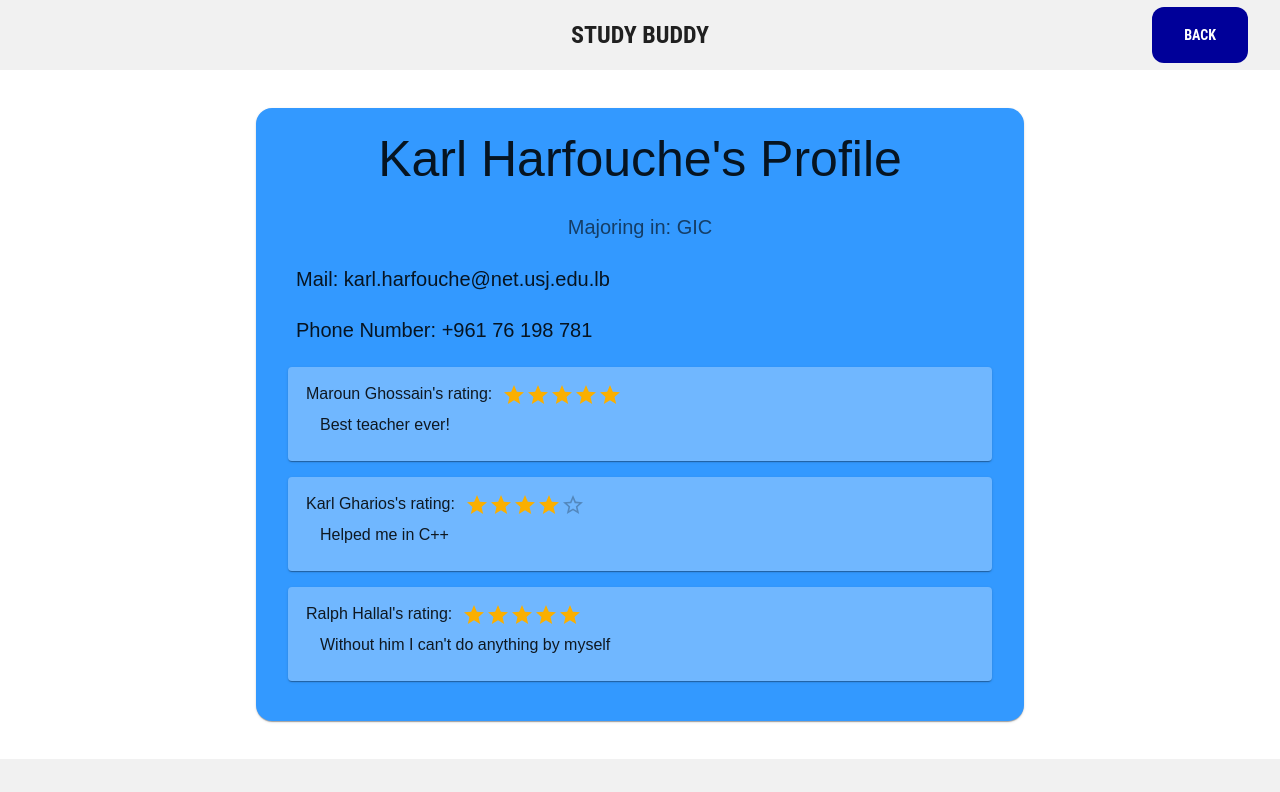
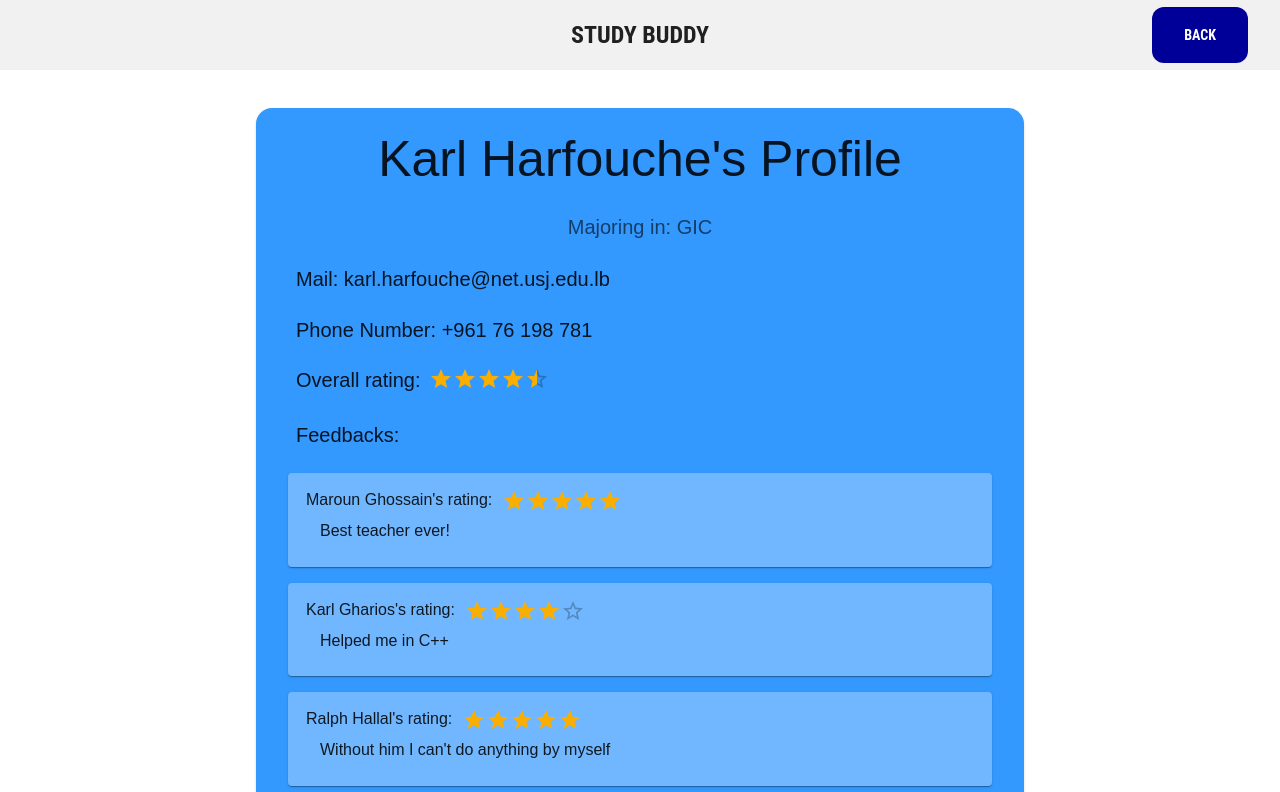
Before and after one commit to karlharfouche/projet-web, a React (Create React App) app: page /profile in a window 1280 px wide. Shown: the top 792 px of the page. Built offline with nearby package versions, Linux system fonts and the light colour scheme; grey boxes are pictures that could not be loaded; what cardon would draw is missing.

Commit message:
Add overall rating to profile

```diff
--- a/src/ui/Profile.js
+++ b/src/ui/Profile.js
@@ -7,7 +7,9 @@ import CardContent from '@mui/material/CardContent';
 import Button from '@mui/material/Button';
 import Typography from '@mui/material/Typography';
 import Feedback from "./Feedback";
-import { ResetTvRounded } from "@mui/icons-material";
+import Rating from '@mui/material/Rating';
+import { Grid } from "@mui/material";
+import { NavigateBeforeRounded } from "@mui/icons-material";
 
 let feedbacks = [
     {
@@ -29,6 +31,16 @@ let feedbacks = [
 
 function Profile() {
 
+    let getOverallRating = (list) => {
+        let acc = 0
+        let nb = 0
+        list.map((json) => {
+            nb += 1
+            acc += json.rating
+        })
+        return acc/nb
+    }
+
     return(
         <>
             <AppHeader />
@@ -46,7 +58,21 @@ function Profile() {
                         <Typography sx={{ m: 3 }} variant="h5" component="div">
                             Phone Number: +961 76 198 781
                         </Typography>
-                        {
+                        { feedbacks.length > 0 &&
+                        <>
+                        <Grid container>
+                            <Grid item xs={'auto'}>
+                                <Typography sx={{ ml: 3 }} variant="h5" component="div">Overall rating: </Typography>
+                            </Grid>
+                            <Grid item xs={2} sx={{ ml: 1 }}>
+                                <Rating value={getOverallRating(feedbacks)} precision={0.5} readOnly/>
+                            </Grid>
+                        </Grid>
+                        <Typography sx={{ m: 3 }} variant="h5" component="div">
+                            Feedbacks:
+                        </Typography>
+                        </>
+                        }{
                             feedbacks.map((x) => {
                                 return(
                                     <Feedback username={x.username} rating={x.rating} feedback={x.feedback}/>
```
